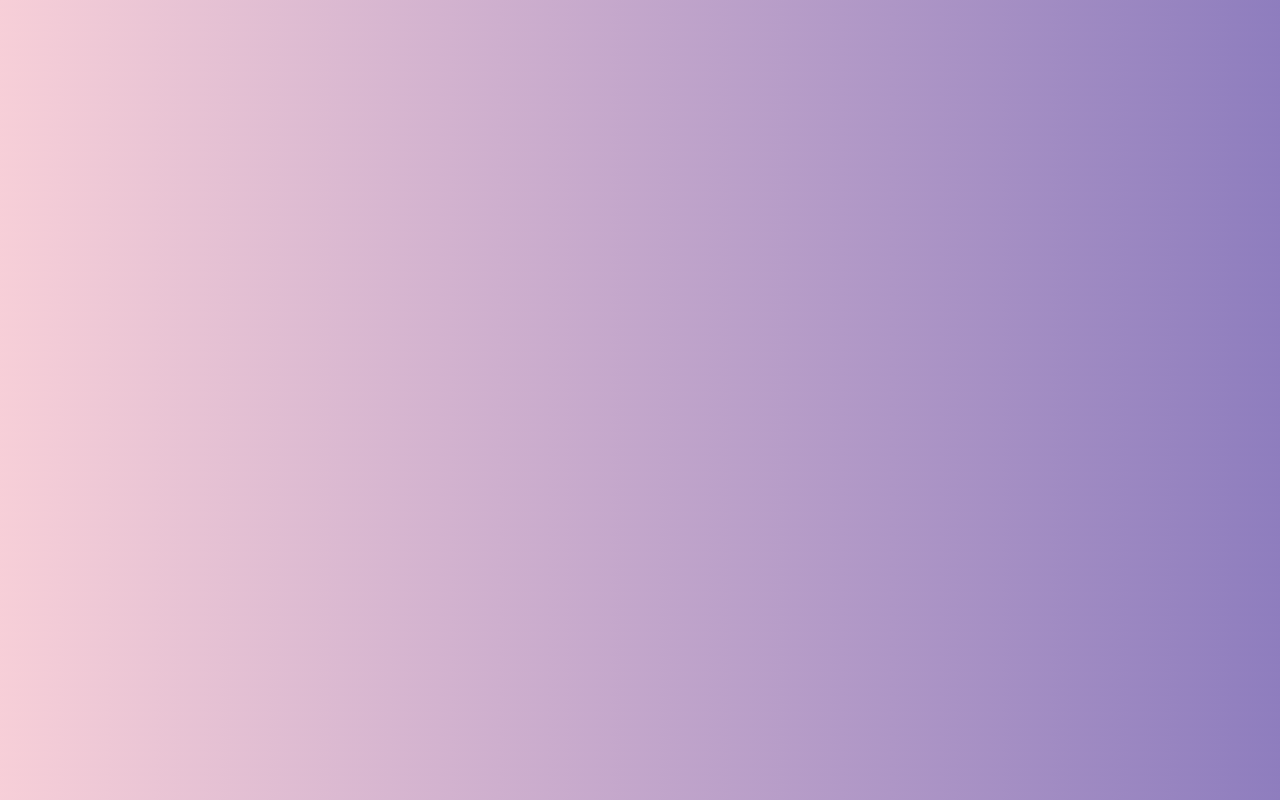
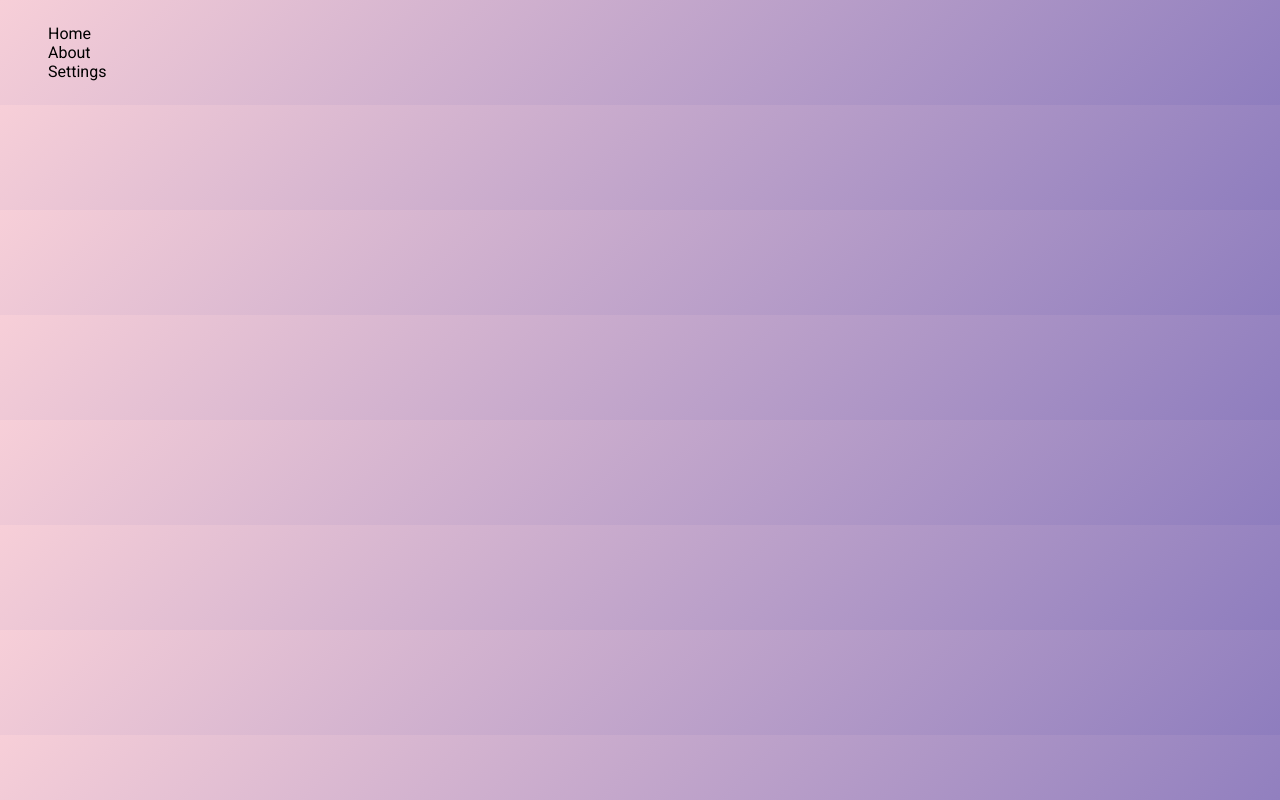
Before and after one commit to CristianPinedaD/useless-website, a plain HTML site: page src/index.html in a window 1280 px wide. Drawn offline with Linux system fonts and the light colour scheme.

Commit message:
lemme be real we'll continue this later

```diff
--- a/src/index.html
+++ b/src/index.html
@@ -10,6 +10,12 @@
 
     <div class="bodycontainer">
         <div class="nav">
+            <ul>
+                <li>Home</li>
+                <li>About</li>
+                <li>Settings</li>
+
+            </ul>
         </div>
 
         <div class="maincontainer">
--- a/src/styles.css
+++ b/src/styles.css
@@ -6,4 +6,9 @@
 
 body {
     background-image: linear-gradient(135deg, #F7CFD8, #8E7DBE);
+    display: flex;
 }
+
+.bodycontainer ul li{
+    list-style-type: none;
+}
```
